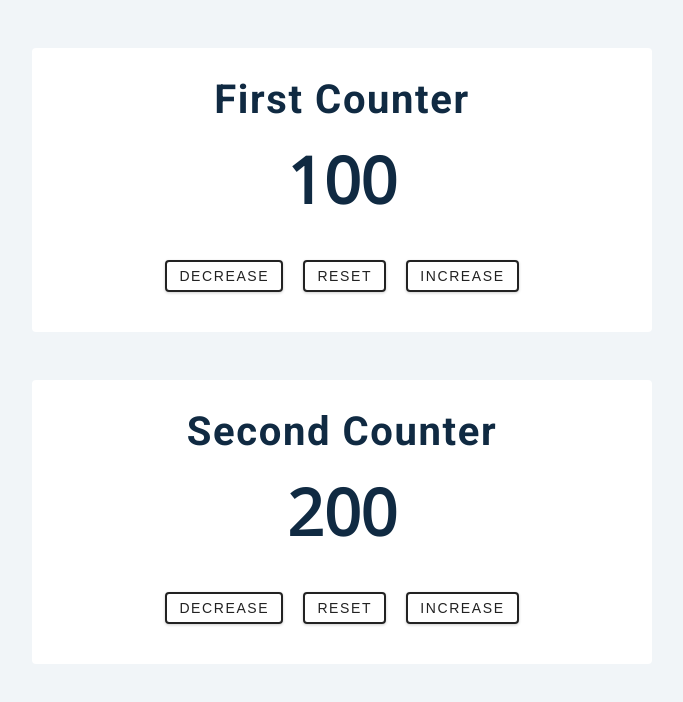
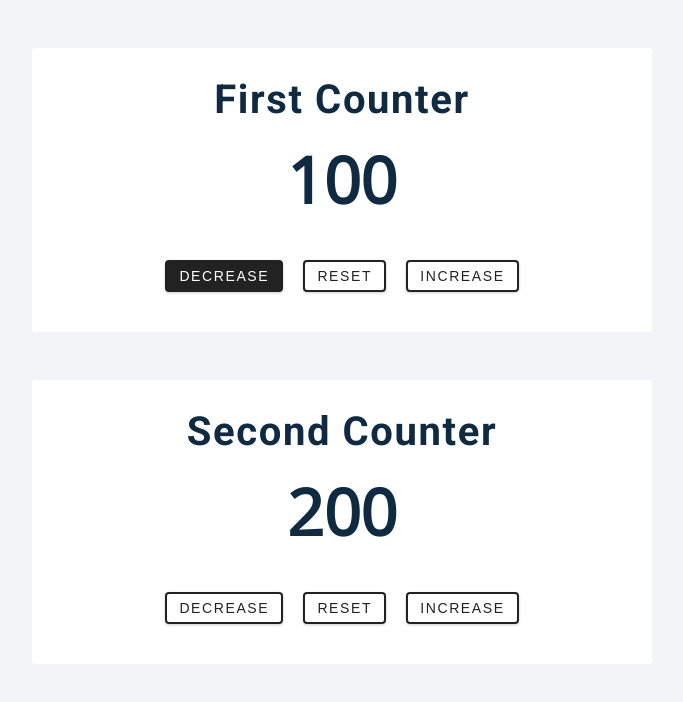
Before and after one commit to typhoon1zero2/Daily-JavaScript-Practice, a plain HTML site: page counter1/index.html in a window 1280 px wide. In both pictures the pointer is over the button 522 px from the left and 276 px from the top of the page. Shown: the whole page, without its empty margins (298-981 px from the left). Drawn offline with nearby package versions, Linux system fonts and the light colour scheme.

Commit message:
Created hover button

```diff
--- a/counter1/styles.css
+++ b/counter1/styles.css
@@ -186,3 +186,7 @@ Counter
     border-radius: var(--radius);
     margin: 0.5rem;
   }
+  .btn:hover {
+    color: var(--clr-white);
+    background: var(--clr-black);
+  }
```
